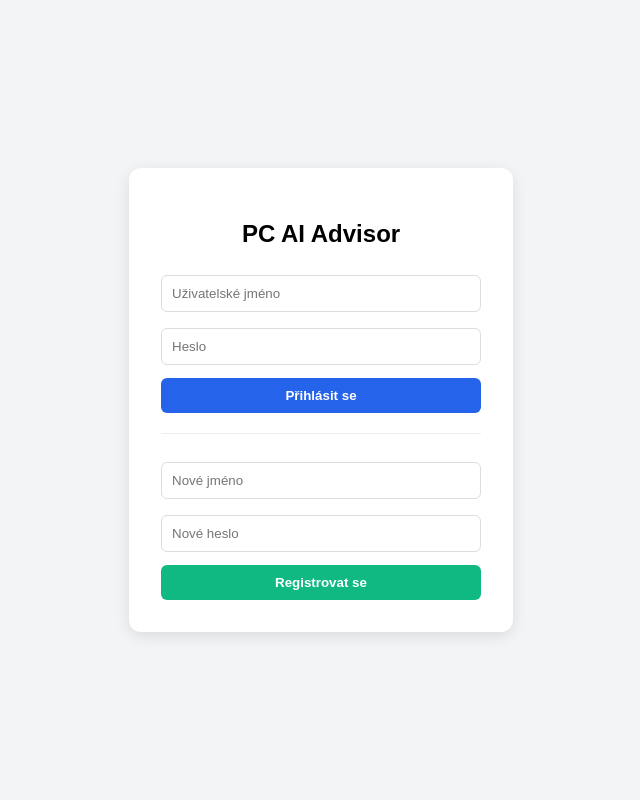
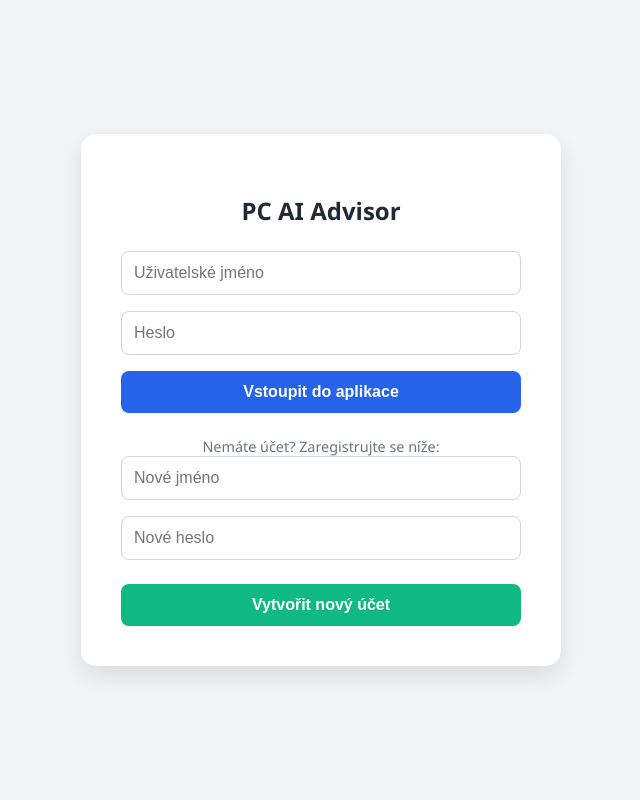
Before and after one commit to Gecyvpecy/projekt.test, a Flask app: page /login in a window 1280 px wide. Shown: the whole page, without its empty margins (319-959 px from the left). Run offline with Flask 3, Linux system fonts and the light colour scheme.

Commit message:
Update login.html

```diff
--- a/templates/login.html
+++ b/templates/login.html
@@ -2,22 +2,29 @@
 <html lang="cs">
 <head>
     <meta charset="UTF-8">
-    <title>Login | PC AI Advisor</title>
+    <meta name="viewport" content="width=device-width, initial-scale=1.0">
+    <title>Přihlášení | PC AI Advisor</title>
     <style>
-        body { font-family: sans-serif; background: #f3f4f6; display: flex; justify-content: center; align-items: center; height: 100vh; margin: 0; }
-        .card { background: white; padding: 2rem; border-radius: 12px; box-shadow: 0 4px 15px rgba(0,0,0,0.1); width: 320px; }
-        input { width: 100%; padding: 10px; margin: 8px 0; border: 1px solid #ddd; border-radius: 6px; box-sizing: border-box; }
-        button { width: 100%; padding: 10px; border: none; border-radius: 6px; cursor: pointer; font-weight: bold; color: white; margin-top: 5px; }
-        .btn-login { background: #2563eb; }
-        .btn-reg { background: #10b981; }
-        .msg { padding: 10px; border-radius: 6px; margin-bottom: 10px; text-align: center; font-size: 0.9rem; }
-        .error { background: #fee2e2; color: #dc2626; border: 1px solid #dc2626; }
-        .success { background: #d1fae5; color: #065f46; border: 1px solid #10b981; }
+        :root { --primary: #2563eb; --secondary: #10b981; --dark: #1f2937; --light: #f3f4f6; }
+        body { font-family: 'Segoe UI', Tahoma, Geneva, Verdana, sans-serif; background: var(--light); display: flex; justify-content: center; align-items: center; height: 100vh; margin: 0; }
+        .card { background: white; padding: 2.5rem; border-radius: 15px; box-shadow: 0 10px 25px rgba(0,0,0,0.1); width: 100%; max-width: 400px; }
+        h2 { text-align: center; color: var(--dark); margin-bottom: 1.5rem; }
+        input { width: 100%; padding: 12px; margin-bottom: 1rem; border: 1px solid #d1d5db; border-radius: 8px; box-sizing: border-box; font-size: 1rem; }
+        button { width: 100%; padding: 12px; border: none; border-radius: 8px; font-size: 1rem; font-weight: 600; cursor: pointer; transition: opacity 0.2s; }
+        .btn-login { background: var(--primary); color: white; }
+        .btn-reg { background: var(--secondary); color: white; margin-top: 0.5rem; }
+        button:hover { opacity: 0.9; }
+        .info { text-align: center; margin-top: 1.5rem; font-size: 0.9rem; color: #6b7280; }
+
+        /* Styl pro chybové hlášky */
+        .msg { padding: 10px; border-radius: 8px; margin-bottom: 1rem; text-align: center; font-weight: 500; }
+        .error { background: #fee2e2; color: #dc2626; border: 1px solid #fecaca; }
+        .success { background: #d1fae5; color: #065f46; border: 1px solid #a7f3d0; }
     </style>
 </head>
 <body>
     <div class="card">
-        <h2 style="text-align: center;">PC AI Advisor</h2>
+        <h2>PC AI Advisor</h2>
 
         {% with messages = get_flashed_messages(with_categories=true) %}
           {% if messages %}
@@ -30,15 +37,15 @@
         <form action="/login_user" method="POST">
             <input type="text" name="username" placeholder="Uživatelské jméno" required>
             <input type="password" name="password" placeholder="Heslo" required>
-            <button type="submit" class="btn-login">Přihlásit se</button>
+            <button type="submit" class="btn-login">Vstoupit do aplikace</button>
         </form>
 
-        <hr style="margin: 20px 0; border: 0; border-top: 1px solid #eee;">
+        <div class="info">Nemáte účet? Zaregistrujte se níže:</div>
 
         <form action="/register_user" method="POST">
             <input type="text" name="username" placeholder="Nové jméno" required>
             <input type="password" name="password" placeholder="Nové heslo" required>
-            <button type="submit" class="btn-reg">Registrovat se</button>
+            <button type="submit" class="btn-reg">Vytvořit nový účet</button>
         </form>
     </div>
 </body>
```
